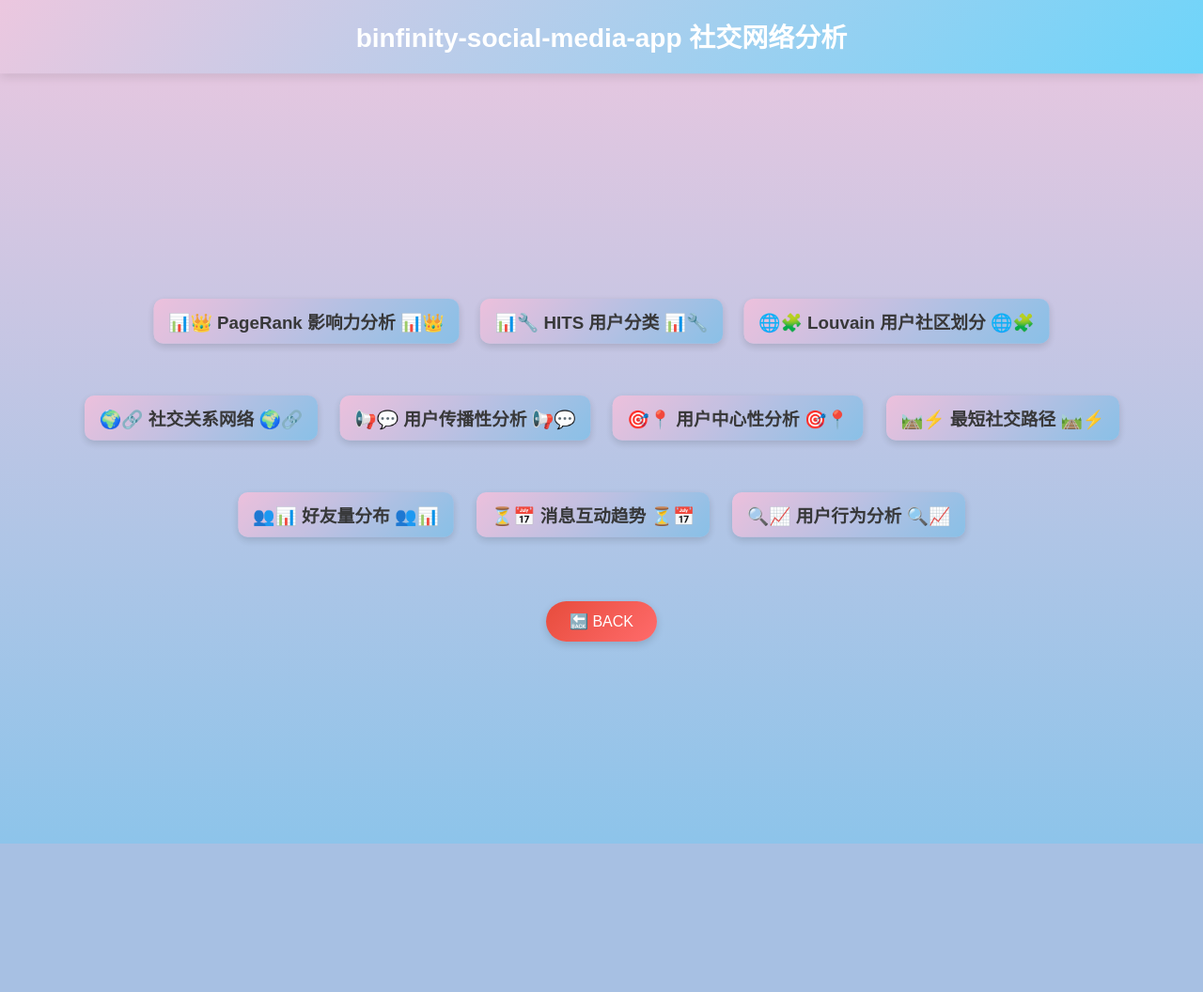
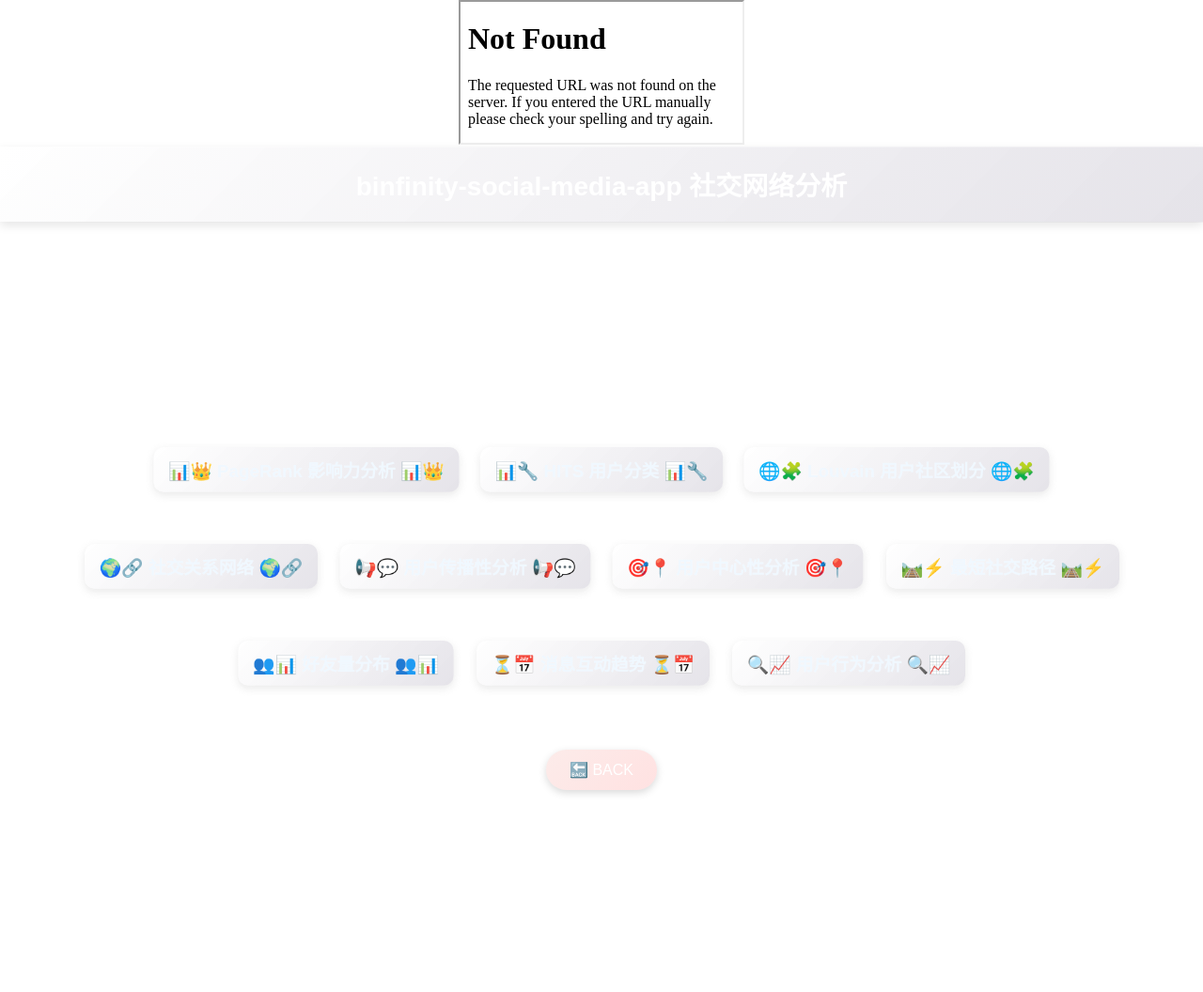
Before and after one commit to AaaBinfinity/PR-HITS-Influence, a Flask app: page / in a window 1280 px wide. Shown: the whole page at 94% size. Before the commit the page ends 898 px from the top, so only its background shows below. Run offline with Flask 3, Linux system fonts and the light colour scheme.

Commit message:
调整样式

```diff
--- a/Py_NetGraph/flask_visualization/static/styles.css
+++ b/Py_NetGraph/flask_visualization/static/styles.css
@@ -6,18 +6,16 @@ body {
     color: #333;
     margin: 0;
     padding: 0;
-    background: linear-gradient(to bottom, #ecc7df, #8dc4ea); /* 白色到淡蓝色渐变 */
 }
 
 
 /* 顶部标题 */
 h1 {
-    background: linear-gradient(135deg, #ecc7df, #6dd5fa);
+    background: linear-gradient(135deg, #ffffff10, #1303381c);
     color: white;
     padding: 20px;
     margin: 0;
     font-size: 28px;
-    font-weight: 600;
     box-shadow: 0px 4px 10px rgba(0, 0, 0, 0.1);
     animation: float 3s ease-in-out infinite;
 }
@@ -113,8 +111,8 @@ nav ul li a {
     padding: 12px 20px;
     border-radius: 30px;
     transition: 0.4s;
-    background: linear-gradient(135deg, #efc0dc, #87c0e8);
-    box-shadow: 0 3px 8px rgba(0, 0, 0, 0.15);
+    background: linear-gradient(135deg, #ffffff10, #1303381c);
+    box-shadow: 0 3px 8px rgba(199, 199, 199, 0.39);
     display: inline-block;
     position: relative;
     overflow: hidden;
@@ -138,7 +136,7 @@ nav ul li a:active, #back-button:active {
     margin: 20px;
     padding: 12px 25px;
     font-size: 16px;
-    background: linear-gradient(135deg, #e74c3c, #ff6b6b);
+    background: linear-gradient(135deg, #e74d3c1c, #ff6b6b33);
     color: white;
     border: none;
     border-radius: 30px;
@@ -148,7 +146,7 @@ nav ul li a:active, #back-button:active {
 }
 
 #back-button:hover {
-    background: linear-gradient(135deg, #c0392b, #e74c3c);
+    background: linear-gradient(135deg, #9c190b7c, #f59b91);
     transform: translateY(-3px);
     box-shadow: 0 6px 12px rgba(0, 0, 0, 0.2);
 }
@@ -161,7 +159,7 @@ nav ul li a:active, #back-button:active {
     max-height: 95vh; /* 设置最大高度，防止超出屏幕 */
     margin: 20px auto;
     border-radius: 15px;
-    background: white;
+    background: rgba(255, 255, 255, 0.959);
     box-shadow: 0 4px 12px rgba(0, 0, 0, 0.1);
     opacity: 0;
     transform: scale(0.8);
@@ -180,7 +178,7 @@ label {
     margin: 0;
     max-height: 500px;
     overflow-y: auto;
-    background-color: #f4f4f4;
+    background-color: #f4f4f4c5;
     border-radius: 8px;
     box-shadow: 0 2px 5px rgba(0, 0, 0, 0.1);
 }
@@ -210,7 +208,7 @@ label {
 
 /* 复选框选中时的样式 */
 #community-list input[type="checkbox"]:checked {
-    background-color: #4CAF50;  /* 选中时背景色 */
+    background-color: #4c90af;  /* 选中时背景色 */
 }
 
 /* 复选框悬停效果 */
@@ -294,7 +292,7 @@ select:focus {
 #top10-container {
     margin-top: 20px;
     padding: 20px;
-    background: white;
+    background: rgba(255, 255, 255, 0.726);
     border-radius: 15px;
     box-shadow: 0 4px 12px rgba(0, 0, 0, 0.1);
     width: 50%;
--- a/Py_NetGraph/flask_visualization/templates/index.html
+++ b/Py_NetGraph/flask_visualization/templates/index.html
@@ -5,6 +5,7 @@
     <meta name="viewport" content="width=device-width, initial-scale=1.0">
     <title>社交关系可视化</title>
     <link rel="stylesheet" href="{{ url_for('static', filename='styles.css') }}">
+    <link rel="stylesheet" href="{{ url_for('static', filename='bgc.css') }}">
     <style>
     nav ul {
         list-style: none;
@@ -59,26 +60,28 @@
 </style>
 </head>
 <body>
+    <iframe src="{{ url_for('static', filename='星空.html') }}"></iframe>
+
     <h1>binfinity-social-media-app 社交网络分析</h1>
     </br>
     <nav>
 <ul>
-    <li><a href="{{ url_for('show_messages_pagerank') }}">📊👑 PageRank 影响力分析 📊👑</a></li>
-    <li><a href="{{ url_for('show_messages_hits') }}">📊🔧 HITS 用户分类 📊🔧</a></li>
-    <li><a href="{{ url_for('show_user_communities') }}">🌐🧩 Louvain 用户社区划分 🌐🧩</a></li>
+    <li><a style="color: aliceblue;" href="{{ url_for('show_messages_pagerank') }}">📊👑 PageRank 影响力分析 📊👑</a></li>
+    <li><a style="color: aliceblue;" href="{{ url_for('show_messages_hits') }}">📊🔧 HITS 用户分类 📊🔧</a></li>
+    <li><a style="color: aliceblue;" href="{{ url_for('show_user_communities') }}">🌐🧩 Louvain 用户社区划分 🌐🧩</a></li>
 </ul>
 
 <ul>
-    <li><a href="{{ url_for('show_social_network') }}">🌍🔗 社交关系网络 🌍🔗</a></li>
-    <li><a href="{{ url_for('show_messages') }}">📢💬 用户传播性分析 📢💬</a></li>
-    <li><a href="{{ url_for('show_centrality') }}">🎯📍 用户中心性分析 🎯📍</a></li>
-    <li><a href="{{ url_for('show_shortest_way') }}">🛤️⚡ 最短社交路径 🛤️⚡</a></li>
+    <li><a style="color: aliceblue;" href="{{ url_for('show_social_network') }}">🌍🔗 社交关系网络 🌍🔗</a></li>
+    <li><a style="color: aliceblue;" href="{{ url_for('show_messages') }}">📢💬 用户传播性分析 📢💬</a></li>
+    <li><a style="color: aliceblue;" href="{{ url_for('show_centrality') }}">🎯📍 用户中心性分析 🎯📍</a></li>
+    <li><a style="color: aliceblue;" href="{{ url_for('show_shortest_way') }}">🛤️⚡ 最短社交路径 🛤️⚡</a></li>
 </ul>
 
 <ul>
-    <li><a href="{{ url_for('show_friend_distribution') }}">👥📊 好友量分布 👥📊</a></li>
-    <li><a href="{{ url_for('show_by_timestamp') }}">⏳📅 消息互动趋势 ⏳📅</a></li>
-    <li><a href="{{ url_for('show_user_behavior') }}">🔍📈 用户行为分析 🔍📈</a></li>
+    <li><a style="color: aliceblue;" href="{{ url_for('show_friend_distribution') }}">👥📊 好友量分布 👥📊</a></li>
+    <li><a style="color: aliceblue;" href="{{ url_for('show_by_timestamp') }}">⏳📅 消息互动趋势 ⏳📅</a></li>
+    <li><a style="color: aliceblue;" href="{{ url_for('show_user_behavior') }}">🔍📈 用户行为分析 🔍📈</a></li>
 </ul>
 
         </br>
--- a/Py_NetGraph/flask_visualization/templates/show_friend_distribution.html
+++ b/Py_NetGraph/flask_visualization/templates/show_friend_distribution.html
@@ -6,8 +6,10 @@
     <title>社交关系可视化 🔹 好友量分布</title>
     <script src="{{ url_for('static', filename='echarts.min.js') }}"></script>
     <link rel="stylesheet" href="{{ url_for('static', filename='styles.css') }}">
+    <link rel="stylesheet" href="{{ url_for('static', filename='bgc.css') }}">
 </head>
 <body>
+    <iframe src="{{ url_for('static', filename='星空.html') }}"></iframe>
     <h1>社交关系可视化 🔹 好友量分布</h1>
 
     <button id="back-button" onclick="window.location.href='{{ url_for('index') }}'">🔙 BACK</button>
--- a/Py_NetGraph/flask_visualization/templates/show_messages_Centrality.html
+++ b/Py_NetGraph/flask_visualization/templates/show_messages_Centrality.html
@@ -6,8 +6,10 @@
     <title>社交关系可视化 🔹 用户中心性分析</title>
     <script src="{{ url_for('static', filename='echarts.min.js') }}"></script>
     <link rel="stylesheet" href="{{ url_for('static', filename='styles.css') }}">
+    <link rel="stylesheet" href="{{ url_for('static', filename='bgc.css') }}">
 </head>
 <body>
+    <iframe src="{{ url_for('static', filename='星空.html') }}"></iframe>
     <h1>社交关系可视化 🔹 用户中心性分析</h1>
 
     <button id="back-button" onclick="window.location.href='{{ url_for('index') }}'">🔙 BACK</button>
--- a/Py_NetGraph/flask_visualization/templates/show_messages_Diffusion.html
+++ b/Py_NetGraph/flask_visualization/templates/show_messages_Diffusion.html
@@ -6,8 +6,10 @@
     <title>社交关系可视化 🔹 用户传播性分析</title>
     <script src="{{ url_for('static', filename='echarts.min.js') }}"></script>
     <link rel="stylesheet" href="{{ url_for('static', filename='styles.css') }}">
+    <link rel="stylesheet" href="{{ url_for('static', filename='bgc.css') }}">
 </head>
 <body>
+    <iframe src="{{ url_for('static', filename='星空.html') }}"></iframe>
     <h1>社交关系可视化 🔹 用户传播性分析</h1>
 
     <button id="back-button" onclick="window.location.href='{{ url_for('index') }}'">🔙 BACK</button>
--- a/Py_NetGraph/flask_visualization/templates/show_messages_hits.html
+++ b/Py_NetGraph/flask_visualization/templates/show_messages_hits.html
@@ -7,8 +7,10 @@
     <script src="{{ url_for('static', filename='echarts.min.js') }}"></script>
     <script src="{{ url_for('static', filename='hits.js') }}"></script>
     <link rel="stylesheet" href="{{ url_for('static', filename='styles.css') }}">
+    <link rel="stylesheet" href="{{ url_for('static', filename='bgc.css') }}">
 </head>
 <body>
+    <iframe src="{{ url_for('static', filename='星空.html') }}"></iframe>
     <h1>用户 HITS 影响力分析</h1>
 
     <button id="back-button" onclick="window.location.href='{{ url_for('index') }}'">🔙 BACK</button>
--- a/Py_NetGraph/flask_visualization/templates/show_messages_pagerank.html
+++ b/Py_NetGraph/flask_visualization/templates/show_messages_pagerank.html
@@ -6,8 +6,10 @@
     <title>社交关系可视化 🔹 用户 PageRank 影响力分析</title>
     <script src="{{ url_for('static', filename='echarts.min.js') }}"></script>
     <link rel="stylesheet" href="{{ url_for('static', filename='styles.css') }}">
+    <link rel="stylesheet" href="{{ url_for('static', filename='bgc.css') }}">
 </head>
 <body>
+    <iframe src="{{ url_for('static', filename='星空.html') }}"></iframe>
     <h1>社交关系可视化 🔹 用户 PageRank 影响力分析</h1>
 
     <button id="back-button" onclick="window.location.href='{{ url_for('index') }}'">🔙 BACK</button>
--- a/Py_NetGraph/flask_visualization/templates/show_shortest_way.html
+++ b/Py_NetGraph/flask_visualization/templates/show_shortest_way.html
@@ -6,8 +6,10 @@
     <title>社交关系可视化 🔹 最短社交路径</title>
     <script src="{{ url_for('static', filename='echarts.min.js') }}"></script>
     <link rel="stylesheet" href="{{ url_for('static', filename='styles.css') }}">
+    <link rel="stylesheet" href="{{ url_for('static', filename='bgc.css') }}">
 </head>
 <body>
+    <iframe src="{{ url_for('static', filename='星空.html') }}"></iframe>
 <h1>社交关系可视化 🔹 最短社交路径</h1>
 
 <button id="back-button" onclick="window.location.href='{{ url_for('index') }}'">🔙 BACK</button>
--- a/Py_NetGraph/flask_visualization/templates/show_social_network.html
+++ b/Py_NetGraph/flask_visualization/templates/show_social_network.html
@@ -6,8 +6,10 @@
     <title>社交关系可视化 🔹 社交关系网络</title>
     <script src="{{ url_for('static', filename='echarts.min.js') }}"></script>
     <link rel="stylesheet" href="{{ url_for('static', filename='styles.css') }}">
+    <link rel="stylesheet" href="{{ url_for('static', filename='bgc.css') }}">
 </head>
 <body>
+    <iframe src="{{ url_for('static', filename='星空.html') }}"></iframe>
     <h1>社交关系可视化 🔹 社交关系网络</h1>
 
     <button id="back-button" onclick="window.location.href='{{ url_for('index') }}'">🔙 BACK</button>
--- a/Py_NetGraph/flask_visualization/templates/show_user_communities.html
+++ b/Py_NetGraph/flask_visualization/templates/show_user_communities.html
@@ -6,8 +6,10 @@
     <title>社交关系可视化 🔹 用户社区划分可视化</title>
     <script src="{{ url_for('static', filename='echarts.min.js') }}"></script>
     <link rel="stylesheet" href="{{ url_for('static', filename='styles.css') }}">
+    <link rel="stylesheet" href="{{ url_for('static', filename='bgc.css') }}">
 </head>
 <body>
+    <iframe src="{{ url_for('static', filename='星空.html') }}"></iframe>
     <h1>社交关系可视化 🔹 用户社区划分可视化</h1>
 
     <button id="back-button" onclick="window.location.href='{{ url_for('index') }}'">🔙 BACK</button>
--- a/Py_NetGraph/flask_visualization/templates/timestamp_analysis.html
+++ b/Py_NetGraph/flask_visualization/templates/timestamp_analysis.html
@@ -6,8 +6,10 @@
     <title>消息互动趋势</title>
     <script src="{{ url_for('static', filename='echarts.min.js') }}"></script>
     <link rel="stylesheet" href="{{ url_for('static', filename='styles.css') }}">
+    <link rel="stylesheet" href="{{ url_for('static', filename='bgc.css') }}">
 </head>
 <body>
+    <iframe src="{{ url_for('static', filename='星空.html') }}"></iframe>
     <h1>消息互动趋势</h1>
 
     <button id="back-button" onclick="window.location.href='{{ url_for('index') }}'">🔙 BACK</button>
--- a/Py_NetGraph/flask_visualization/templates/user_behavior.html
+++ b/Py_NetGraph/flask_visualization/templates/user_behavior.html
@@ -6,8 +6,10 @@
     <title>用户行为分析</title>
     <script src="{{ url_for('static', filename='echarts.min.js') }}"></script>
     <link rel="stylesheet" href="{{ url_for('static', filename='styles.css') }}">
+    <link rel="stylesheet" href="{{ url_for('static', filename='bgc.css') }}">
 </head>
 <body>
+    <iframe src="{{ url_for('static', filename='星空.html') }}"></iframe>
     <h1>用户行为分析</h1>
 
     <button id="back-button" onclick="window.location.href='{{ url_for('index') }}'">🔙 BACK</button>
```
Also changed, not shown: Py_NetGraph/flask_visualization/API.md (deleted, +0 -143 lines).
